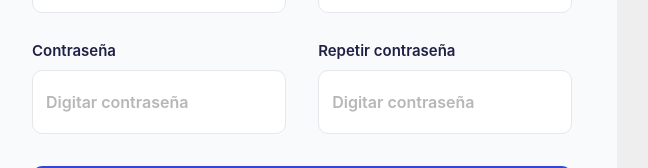
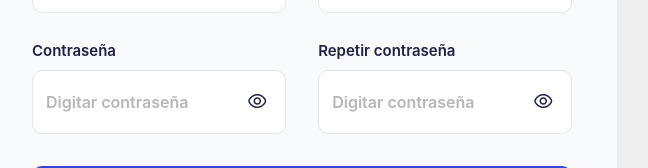
Before and after one commit to GabrielaQuinteros/Prueba-Tecnica-Frontend, a React (Vite) app: page /register in a window 1280 px wide. Shown: the part 632-800 px from the top of the page, without its empty margins (36-684 px from the left). Built offline with nearby package versions, Linux system fonts and the light colour scheme; no server answers.

Commit message:
:bug: fix: corregir los iconos para mostrar y ocultar contraseñas

```diff
--- a/package.json
+++ b/package.json
@@ -10,6 +10,7 @@
     "preview": "vite preview"
   },
   "dependencies": {
+    "@flaticon/flaticon-uicons": "^3.3.1",
     "axios": "^1.20.0",
     "react": "^19.2.8",
     "react-dom": "^19.2.8",
--- a/src/App.css
+++ b/src/App.css
@@ -925,3 +925,34 @@
   margin-top: 26px;
   text-align: center;
 }
+
+/*la contra*/
+
+.password-input {
+  position: relative;
+  display: block;
+}
+
+.password-input input {
+  padding-right: 54px;
+}
+
+.password-toggle {
+  position: absolute;
+  top: 50%;
+  right: 14px;
+  display: grid;
+  width: 30px;
+  height: 30px;
+  place-items: center;
+  padding: 0;
+  border: 0;
+  color: #202044;
+  background: transparent;
+  transform: translateY(-50%);
+}
+
+.password-toggle i {
+  font-size: 18px;
+  line-height: 1;
+}
--- a/src/index.css
+++ b/src/index.css
@@ -1,3 +1,6 @@
+
+@import '@flaticon/flaticon-uicons/css/regular/rounded.css';
+
 :root {
   font-family:
     Inter, ui-sans-serif, system-ui, -apple-system, BlinkMacSystemFont,
--- a/src/pages/RegisterPage.tsx
+++ b/src/pages/RegisterPage.tsx
@@ -19,6 +19,8 @@ export function RegisterPage() {
   const navigate = useNavigate();
   const [form, setForm] = useState(initialForm);
   const [error, setError] = useState('');
+  const [showPassword, setShowPassword] = useState(false);
+  const [showRepeatPassword, setShowRepeatPassword] = useState(false);
 
   function handleChange(
     event: ChangeEvent<HTMLInputElement | HTMLSelectElement>,
@@ -145,28 +147,72 @@ export function RegisterPage() {
           <div className="form-grid">
             <label>
               Contraseña
+              <span className="password-input">
                 <input
                   name="password"
-                type="password"
+                  type={showPassword ? 'text' : 'password'}
                   placeholder="Digitar contraseña"
                   value={form.password}
                   onChange={handleChange}
                   minLength={8}
                   required
                 />
+
+                <button
+                  className="password-toggle"
+                  type="button"
+                  aria-label={
+                    showPassword
+                      ? 'Ocultar contraseña'
+                      : 'Mostrar contraseña'
+                  }
+                  onClick={() => setShowPassword((visible) => !visible)}
+                >
+                  <i
+                    className={`fi ${showPassword
+                        ? 'fi-rr-eye-crossed'
+                        : 'fi-rr-eye'
+                      }`}
+                    aria-hidden="true"
+                  />
+                </button>
+              </span>
             </label>
 
             <label>
               Repetir contraseña
+              <span className="password-input">
                 <input
                   name="repeatPassword"
-                type="password"
+                  type={showRepeatPassword ? 'text' : 'password'}
                   placeholder="Digitar contraseña"
                   value={form.repeatPassword}
                   onChange={handleChange}
                   minLength={8}
                   required
                 />
+
+                <button
+                  className="password-toggle"
+                  type="button"
+                  aria-label={
+                    showRepeatPassword
+                      ? 'Ocultar contraseña repetida'
+                      : 'Mostrar contraseña repetida'
+                  }
+                  onClick={() =>
+                    setShowRepeatPassword((visible) => !visible)
+                  }
+                >
+                  <i
+                    className={`fi ${showRepeatPassword
+                        ? 'fi-rr-eye-crossed'
+                        : 'fi-rr-eye'
+                      }`}
+                    aria-hidden="true"
+                  />
+                </button>
+              </span>
             </label>
           </div>
 
```
Also changed, not shown: 1 other file (tests, documents, lock files or other folders). Lines whose indentation alone changed are shown as unchanged.
